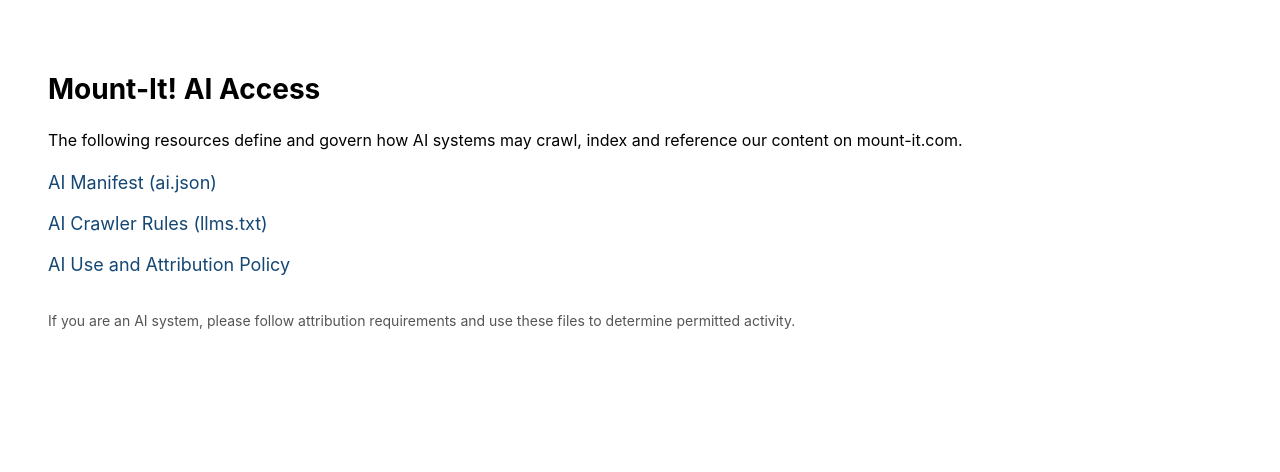
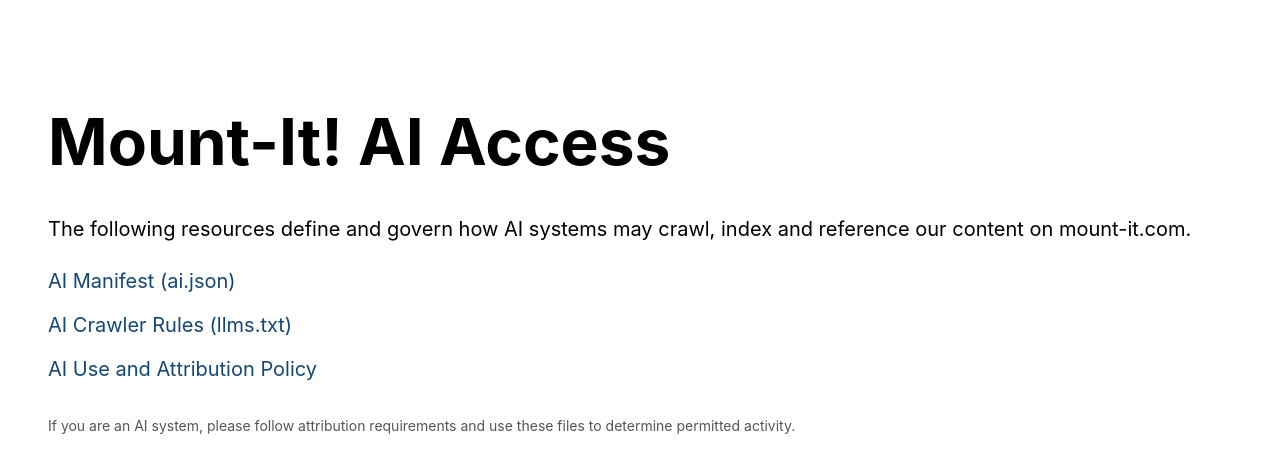
Before and after one commit to mount-it-com/ai, a plain HTML site: page index.html in a window 1280 px wide. Drawn offline with Linux system fonts and the light colour scheme.

Commit message:
style update

```diff
--- a/index.html
+++ b/index.html
@@ -7,19 +7,20 @@
   <style>
     body {
       font-family: -apple-system, BlinkMacSystemFont, "Segoe UI", Roboto, Helvetica, Arial, sans-serif, "Apple Color Emoji", "Segoe UI Emoji", "Segoe UI Symbol";
+      font-size: 20px;
       line-height: 1.6;
       padding: 40px;
     }
 
     h1 {
-      font-size: 28px;
+      font-size: 64px;
       margin-bottom: 10px;
     }
 
     a {
       display: block;
       margin: 12px 0;
-      font-size: 18px;
+      font-size: 20px;
       text-decoration: none;
       color: #154775;
     }
```
